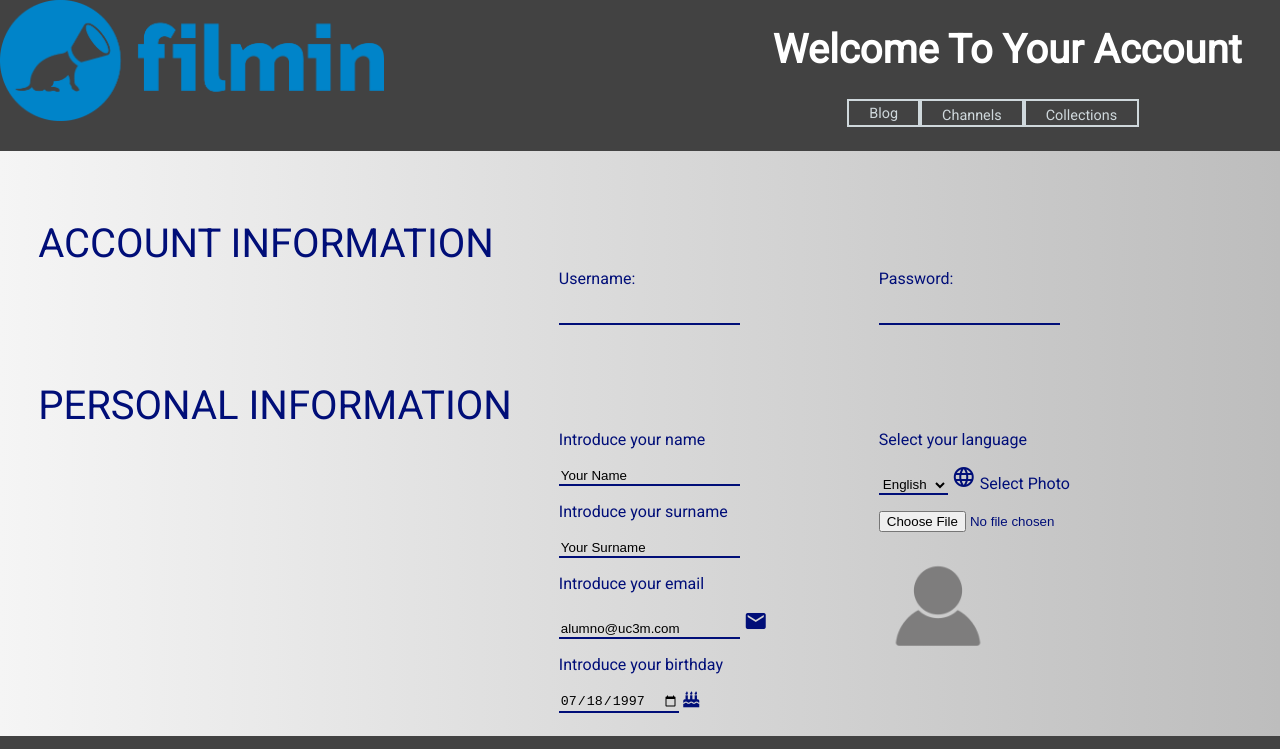
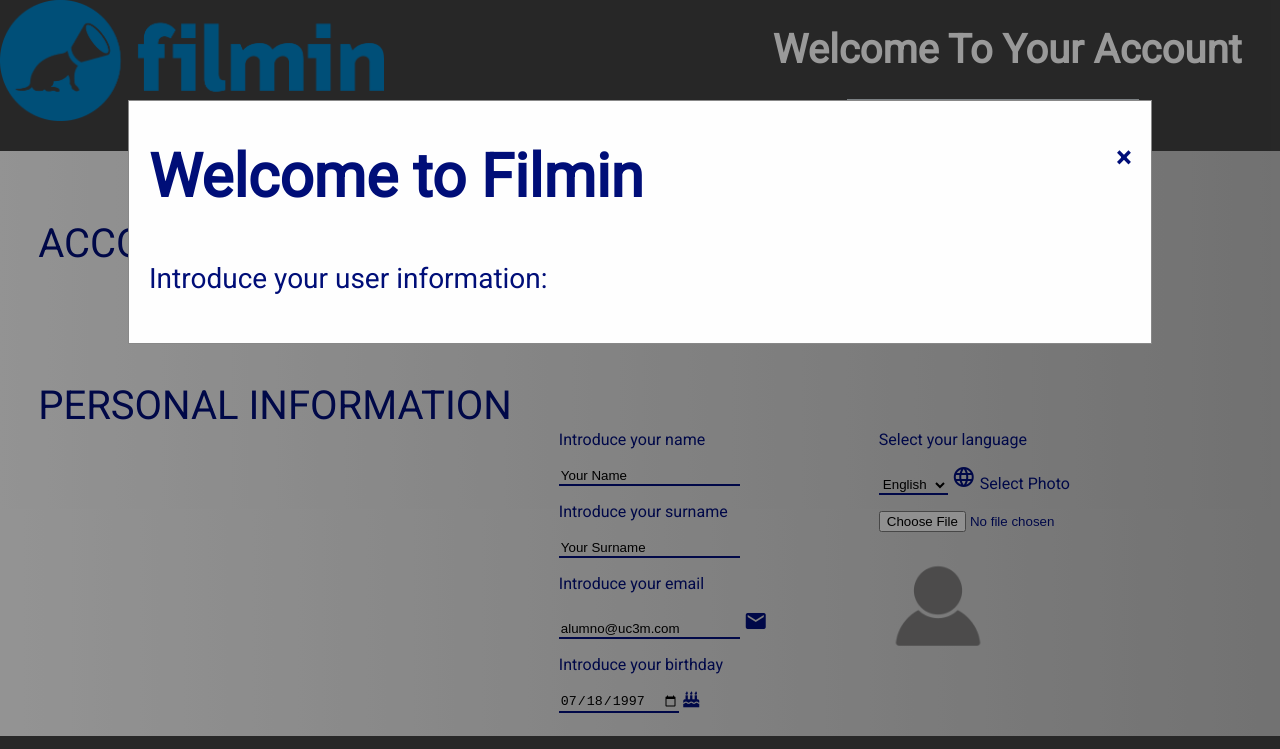
Before and after one commit to fernando2393-UC3M/User-Interfaces, a plain HTML site: page Project4/Exercise4.html in a window 1280 px wide. Shown: the top 749 px of the page. Drawn offline with nearby package versions, Linux system fonts and the light colour scheme.

Commit message:
Modal working

```diff
--- a/Project4/Exercise4.html
+++ b/Project4/Exercise4.html
@@ -10,10 +10,10 @@
   <link rel="stylesheet" href="style/Exercise4.css">
   <link rel="stylesheet" href="https://cdnjs.cloudflare.com/ajax/libs/font-awesome/4.7.0/css/font-awesome.min.css">
   <link href="https://fonts.googleapis.com/css?family=Roboto" rel="stylesheet">
+  <script src="https://ajax.googleapis.com/ajax/libs/jquery/3.2.1/jquery.min.js"></script>
 </head>
 
-
-<body>
+<body onload="modalBox()">
 
   <header>
     <img src="images/logo.png" alt="logo" class="logo">
@@ -25,7 +25,22 @@
     </ul>
   </header>
 
+  <div id="myModal" class="modal">
+    <!-- Modal content -->
+    <div class="modal-content">
+      <div class="modal-header">
+        <span class="close">&times;</span>
+        <h2>Welcome to Filmin</h2>
+      </div>
+      <div class="modal-body">
+        <p>Introduce your user information:</p>
+      </div>
+    </div>
+
+  </div>
+
   <article>
+
     <form name="GlobalForm" onsubmit="return globalCheck()">
 
       <div class="row">
@@ -100,10 +115,7 @@
             <option value="Dutch">Dutch</option>
             <option value="Russian">Russian</option>
             </select>
-            <i class="material-icons icon">language</i>
-
-
-            Select Photo
+            <i class="material-icons icon">language</i> Select Photo
             <p>
               <input type="file" name="picture" accept="image/*">
             </p>
--- a/Project4/javascript/Exercise4.js
+++ b/Project4/javascript/Exercise4.js
@@ -81,12 +81,12 @@ function checkF2() {
 
 function checkF3() {
   var address = document.forms["GlobalForm"]["Address"].value;
-  if(address.length === 0){
+  if (address.length === 0) {
     alert("Invalid address");
     return false;
   }
   var payment = document.forms["GlobalForm"]["Payment"].value;
-  if(payment === "Select"){
+  if (payment === "Select") {
     alert("Invalid payment method");
     return false;
   }
@@ -94,16 +94,21 @@ function checkF3() {
   return true;
 }
 
-function globalCheck(){
-  if(checkF1() === false){
+function globalCheck() {
+  if (checkF1() === false) {
     return false;
   }
-  if(checkF2() === false){
+  if (checkF2() === false) {
     return false;
   }
-  if(checkF3() === false){
+  if (checkF3() === false) {
     return false;
   }
   alert("All your data have been stored");
   return true;
 }
+
+function modalBox() {
+  var modal = document.getElementById('myModal');
+  modal.style.display = "inline-block";
+}
--- a/Project4/style/Exercise4.css
+++ b/Project4/style/Exercise4.css
@@ -8,6 +8,56 @@
   content: "";
   clear: both;
   display: table;
+}
+
+.modal {
+    font-family: "Roboto", Helvetica, serif;
+    display: none; /* Hidden by default */
+    position: fixed; /* Stay in place */
+    z-index: 1; /* Sit on top */
+    padding-top: 100px; /* Location of the box */
+    left: 0;
+    top: 0;
+    width: 100%; /* Full width */
+    height: 100%; /* Full height */
+    overflow: auto; /* Enable scroll if needed */
+    background-color: rgb(0,0,0); /* Fallback color */
+    background-color: rgba(0,0,0,0.4); /* Black w/ opacity */
+}
+
+.modal-content {
+    background-color: #fefefe;
+    margin: auto;
+    padding: 20px;
+    border: 1px solid #888;
+    width: 80%;
+}
+
+.modal-header {
+  margin-top: -3%;
+  color: #000e78;
+  font-size: 250%;
+
+}
+
+.modal-body {
+  font-size: 175%;
+  color: #000e78;
+}
+
+/* The Close Button */
+.close {
+    color: #000e78;
+    float: right;
+    font-size: 28px;
+    font-weight: bold;
+}
+
+.close:hover,
+.close:focus {
+    color: #000;
+    text-decoration: none;
+    cursor: pointer;
 }
 
 [class*="col-"] {
```
Also changed, not shown: 1 other file. Lines whose indentation alone changed are shown as unchanged.
